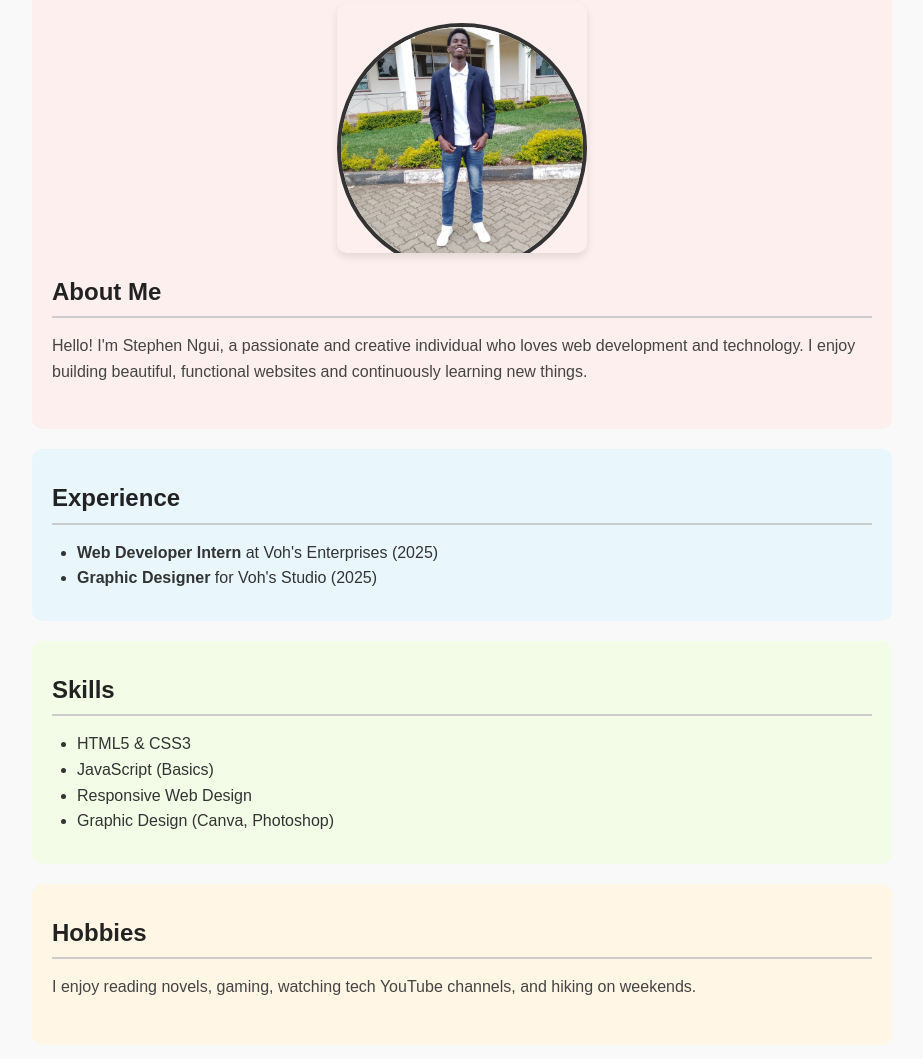
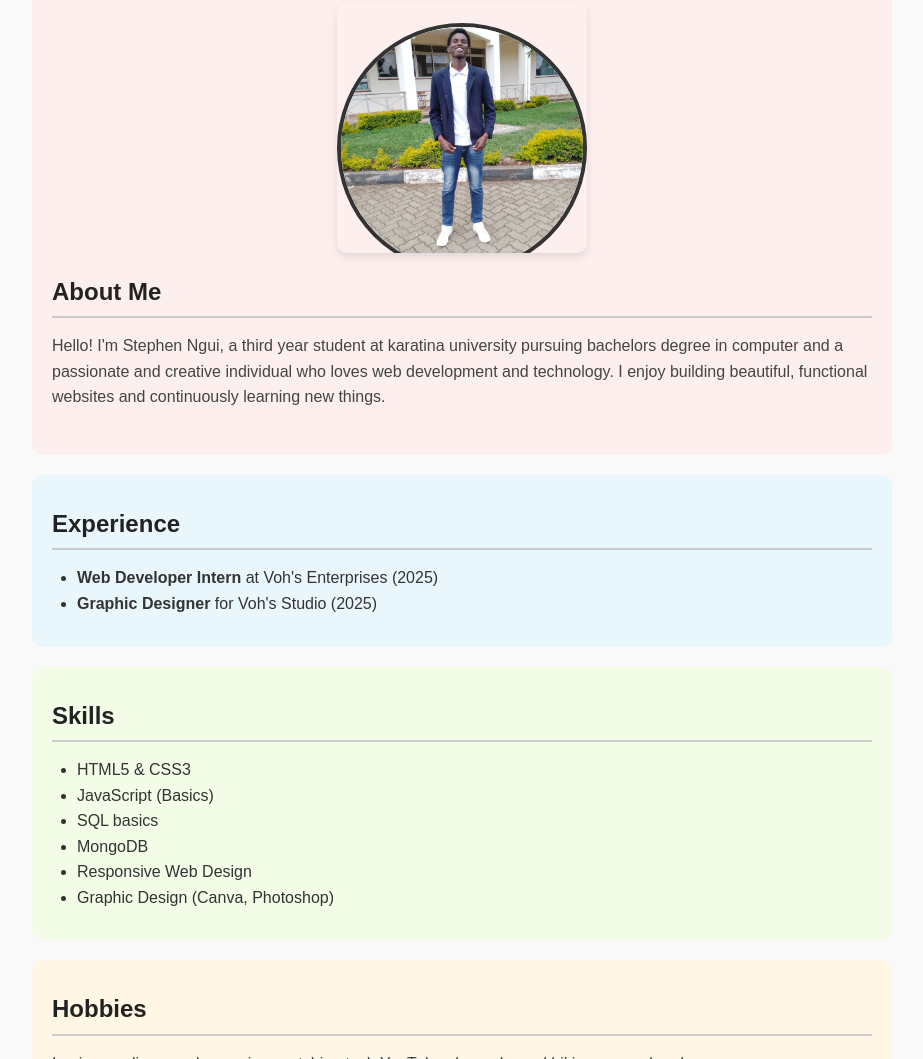
Before and after one commit to Steve050-carl/My-Portfolio, a plain HTML site: page index.html in a window 1280 px wide. Shown: the part 184-1243 px from the top of the page, without its empty margins (178-1101 px from the left). Drawn offline with nearby package versions, Linux system fonts and the light colour scheme.

Commit message:
Update index.html

```diff
--- a/index.html
+++ b/index.html
@@ -36,7 +36,7 @@
       </div>
 
       <h2>About Me</h2>
-      <p>Hello! I'm Stephen Ngui, a passionate and creative individual who loves web development and technology. I enjoy building beautiful, functional websites and continuously learning new things.</p>
+      <p>Hello! I'm Stephen Ngui, a third year student at karatina university pursuing bachelors degree in computer and a passionate and creative individual who loves web development and technology. I enjoy building beautiful, functional websites and continuously learning new things.</p>
     </section>
 
     <section id="experience">
@@ -52,6 +52,8 @@
       <ul>
         <li>HTML5 & CSS3</li>
         <li>JavaScript (Basics)</li>
+        <li>SQL basics </li>
+        <li>MongoDB</li>
         <li>Responsive Web Design</li>
         <li>Graphic Design (Canva, Photoshop)</li>
       </ul>
```
